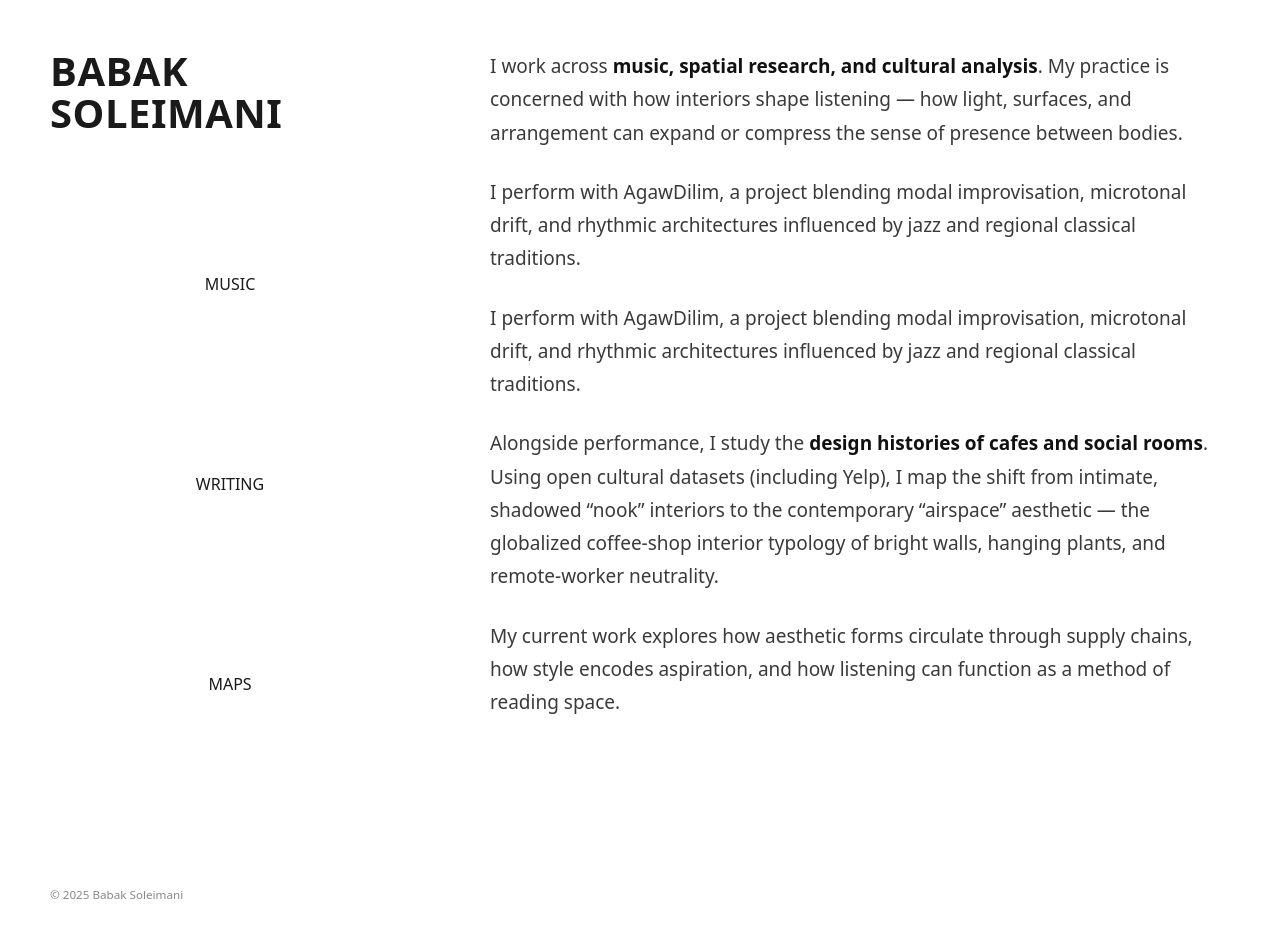
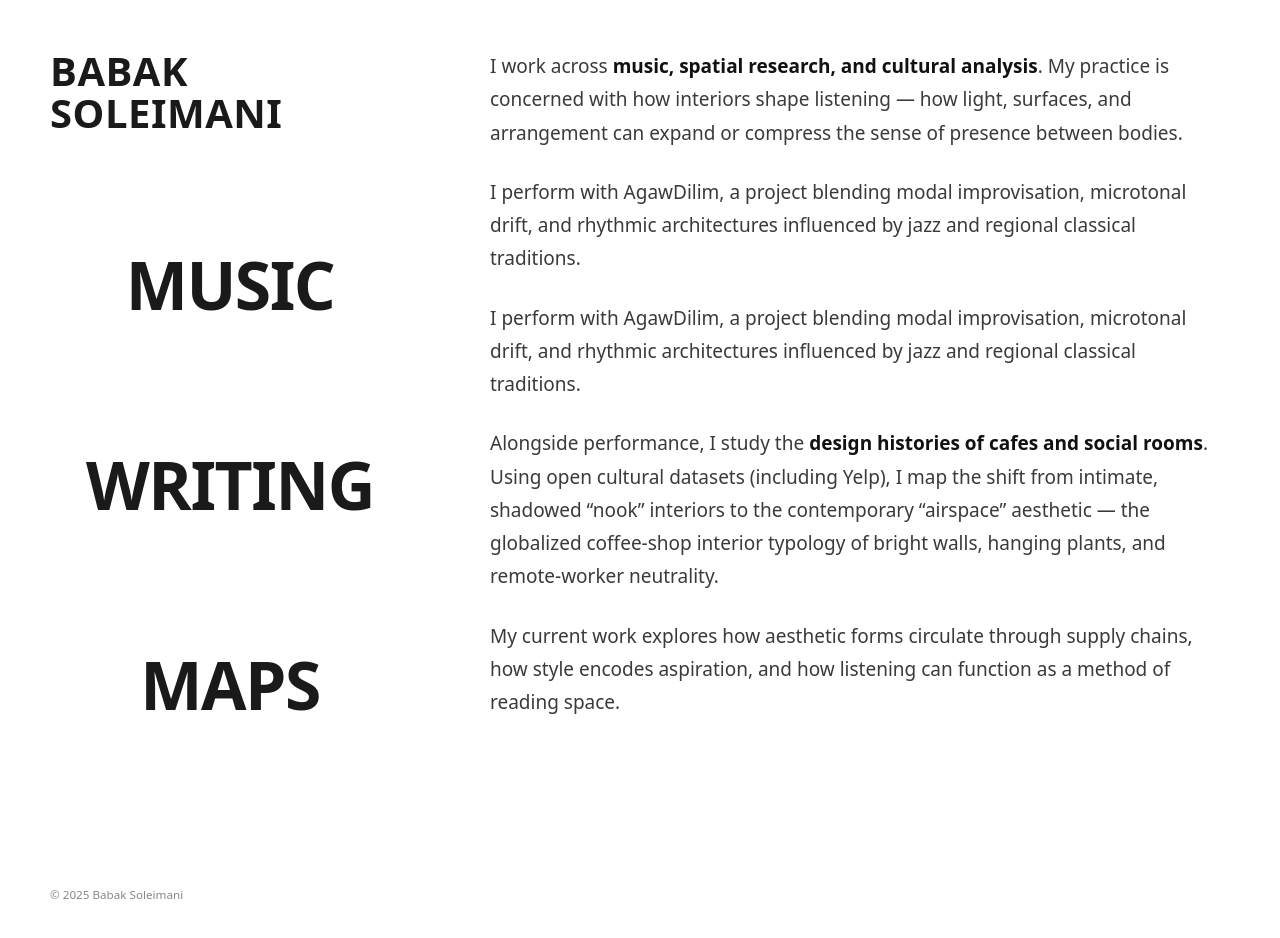
Before and after one commit to babak-soleimani/my-site, a plain HTML site: page index.html in a window 1280 px wide. Drawn offline with Linux system fonts and the light colour scheme.

Commit message:
Restyled Landing page- res

```diff
--- a/styles.css
+++ b/styles.css
@@ -48,11 +48,9 @@ body {
   justify-content: center;
   text-decoration: none;
 
-.btn {
-  font-size: 100px;
-  font-weight: 1200;
-  letter-spacing: -1.4px;
-}
+  font-size: 66px;
+  font-weight: 900;
+  letter-spacing: -1.5px;
 
   border: none;
   background: none;
```
